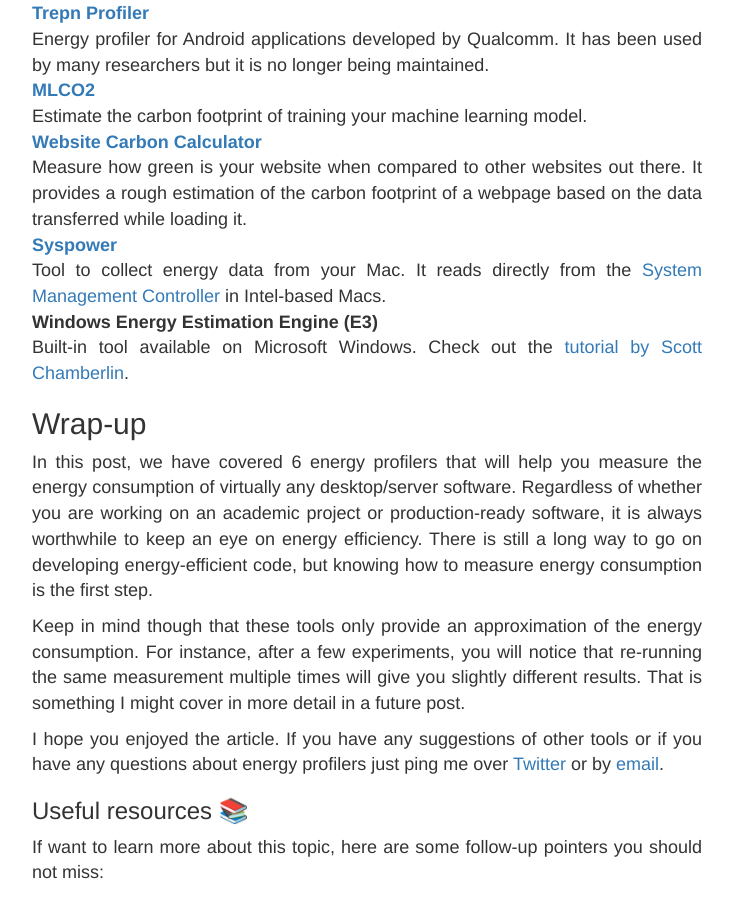
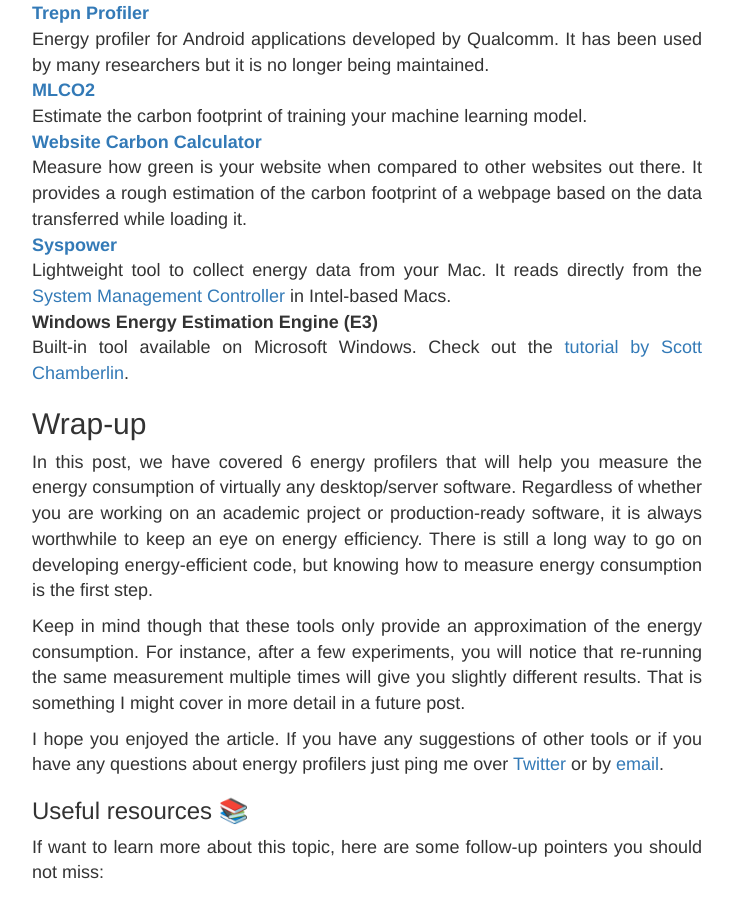
Before and after one commit to luiscruz/luiscruz.github.io, a Jekyll site: the page built from _posts/2021-07-20-measuring-energy.md, in a window 1280 px wide and 900 px high, scrolled down 12253 px. Shown: the whole window, without its empty margins (273-1006 px from the left). Built offline with Jekyll 4.4.1, drawn with Linux system fonts in a browser that asks for light colours; formulas are drawn with MathJax 3.

```diff
--- a/_posts/2021-07-20-measuring-energy.md
+++ b/_posts/2021-07-20-measuring-energy.md
@@ -391,8 +391,8 @@ There are many other energy profilers out there. In this article, we are only co
 [Website Carbon Calculator](https://www.websitecarbon.com)
 : Measure how green is your website when compared to other websites out there. It provides a rough estimation of the carbon footprint of a webpage based on the data transferred while loading it.
 
-[Syspower](https://github.com/s4y/syspower/issues/1)
-: Tool to collect energy data from your Mac. It reads directly from the [System Management Controller](https://en.wikipedia.org/wiki/System_Management_Controller) in Intel-based Macs.
+[Syspower](https://github.com/s4y/syspower/)
+: Lightweight tool to collect energy data from your Mac. It reads directly from the [System Management Controller](https://en.wikipedia.org/wiki/System_Management_Controller) in Intel-based Macs.
 
 Windows Energy Estimation Engine (E3)
 : Built-in tool available on Microsoft Windows. Check out the [tutorial by Scott Chamberlin](https://devblogs.microsoft.com/sustainable-software/measuring-your-application-power-and-carbon-impact-part-1/).
```
